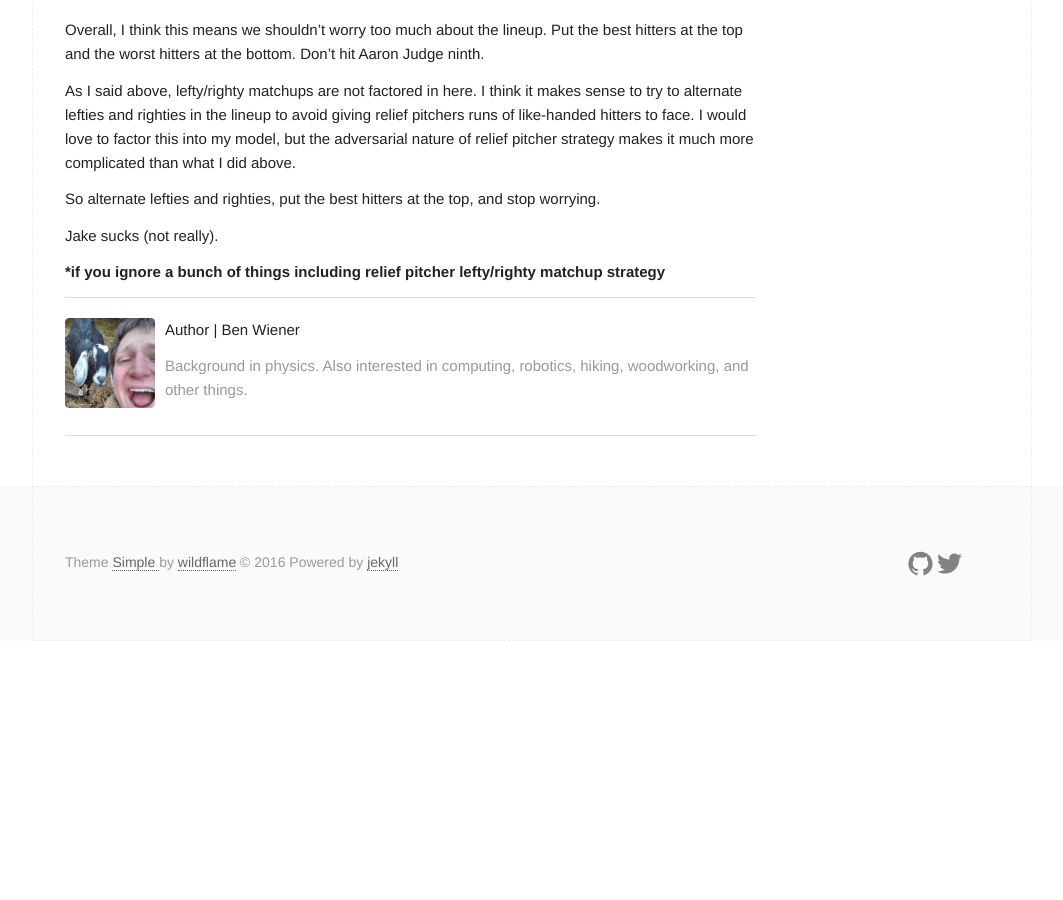
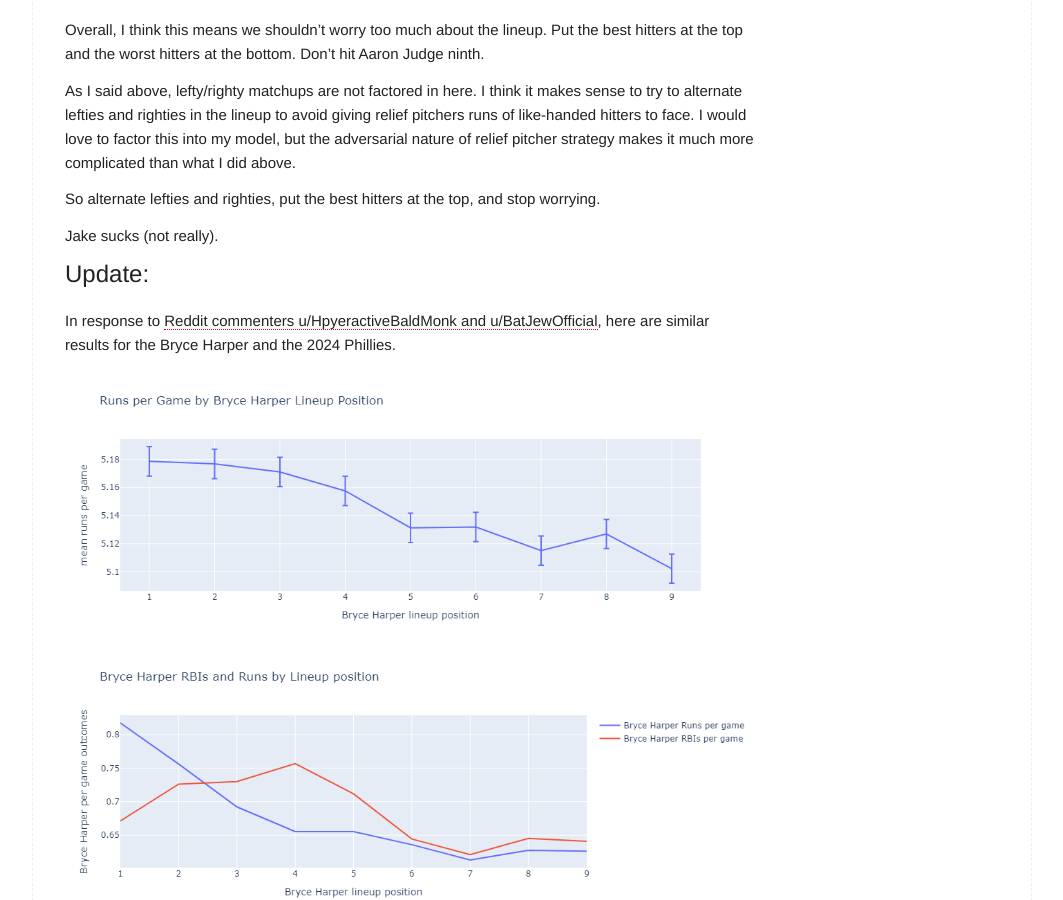
Before and after one commit to ishmandoo/ishmandoo.github.io, a Jekyll site: the page built from _posts/2025-04-01-batting-order.md, in a window 1280 px wide and 900 px high, scrolled down 3339 px. Shown: the whole window, without its empty margins (108-1171 px from the left). Built offline with Jekyll 4.4.1, drawn with Linux system fonts in a browser that asks for light colours; formulas are drawn with MathJax 3; comment, search, counter and statistics services are not loaded; before the commit the page ends 3980 px from its top, so only the background shows below that.

Commit message:
added phillies lineup

```diff
--- a/_posts/2025-04-01-batting-order.md
+++ b/_posts/2025-04-01-batting-order.md
@@ -113,4 +113,10 @@ So alternate lefties and righties, put the best hitters at the top, and stop wor
 
 Jake sucks (not really).
 
+# Update:
+In response to [Reddit commenters u/HpyeractiveBaldMonk and u/BatJewOfficial](https://www.reddit.com/r/Sabermetrics/comments/1jtva4c/comment/mlxjtxd/?utm_source=share&utm_medium=web3x&utm_name=web3xcss&utm_term=1&utm_content=share_button), here are similar results for the Bryce Harper and the 2024 Phillies.
+
+![](/assets/img/2025/runs_vs_pos_harper.png){: .center}
+![](/assets/img/2025/harper_runs_rbis.png){: .center}
+
 **\*if you ignore a bunch of things including relief pitcher lefty/righty matchup strategy**
```
Also changed, not shown: assets/img/2025/harper_runs_rbis.png (added), assets/img/2025/runs_vs_pos_harper.png (added).
